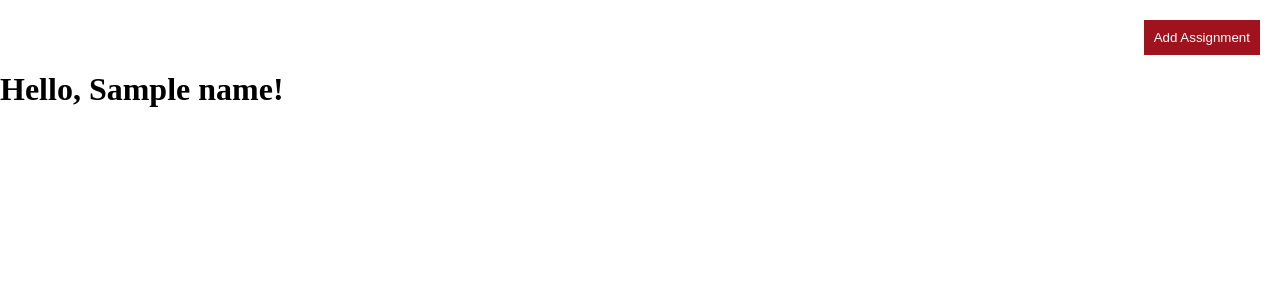
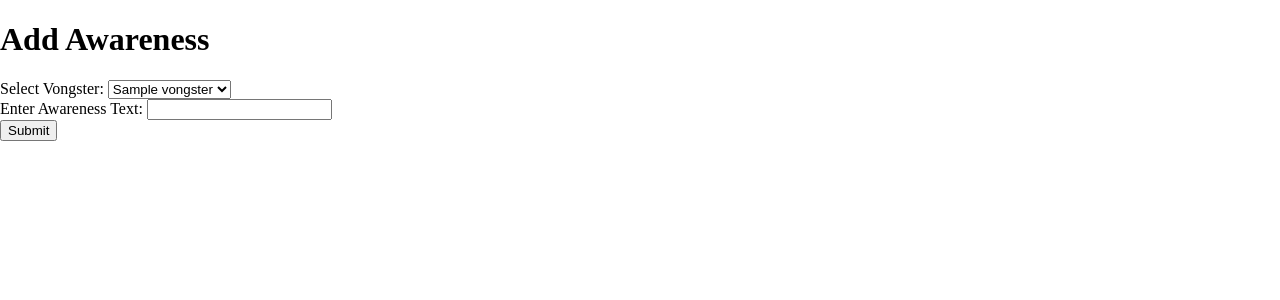
Before and after one commit to aishucb/hub_prelogin_2nd, a Flask app: template templates/awerness_add.html in a window 1280 px wide. Shown: the part 50-350 px from the top of the page. Run offline with Flask 3, Linux system fonts and the light colour scheme; the template is opened without the code that fills it: most values are stand-ins (such as "Sample title", 1, 10 or a date in 2020).

Commit message:
first commit

```diff
--- a/app.py
+++ b/app.py
@@ -161,7 +161,24 @@ def awerness_admin():
 
 @app.route('/add_awerness')
 def add_awerness():
-    return render_template('awerness_add.html')
+    mysql_db_config = {
+    'host': '127.0.0.1',
+    'user': 'vongle',
+    'password': 'ashiv3377',
+    'database': 'osqacademy',
+}
+    try:
+        mysql_connection = mysql.connector.connect(**mysql_db_config)
+        if mysql_connection.is_connected():
+            cursor = mysql_connection.cursor()
+            query = "select id,username from mdl_user where department='vongster';"
+
+            cursor.execute(query)
+            vongster_names = cursor.fetchall()
+    except mysql.connector.Error as err:
+        return f"Error: {err}"
+
+    return render_template('awerness_add.html',vongster_names=vongster_names)
 
 
 if __name__ == '__main__':
--- a/templates/awerness_add.html
+++ b/templates/awerness_add.html
@@ -4,7 +4,7 @@
     <meta charset="UTF-8">
     <meta http-equiv="X-UA-Compatible" content="IE=edge">
     <meta name="viewport" content="width=device-width, initial-scale=1.0">
-    <title>Flask Template Example</title>
+    <title>Add Awareness</title>
     <style>
         body
         {
@@ -17,33 +17,28 @@
             background-color: #9F121E;
             margin: 0px;
         }
-        #add {
-            height: 50px;
-            width: 100%;
-            background-color: #ffffff;
-            margin: 0px;
-        }
-        #add button{
-            position: Absolute;
-            right: 20px;
-            margin-top: 20px;
-            padding:10px;
-            color: #ffffff;
-            background-color: #9F121E;
-            border: 0px;
-        }
-
     </style>
 </head>
 <body>
     <div id="header"></div>
-    <div id="add"><button id="myButton">Add Assignment</button></div>
-    <h1>Hello, {{ name }}!</h1>
+    <h1>Add Awareness</h1>
 
-    <script type="text/javascript">
-        document.getElementById("myButton").onclick = function () {
-            location.href = "/add_awerness";
-        };
-    </script>
+    <form method="post" action="/submit_awerness">
+        <label for="vongster_dropdown">Select Vongster:</label>
+        <select id="vongster_dropdown" name="selected_vongster">
+            {% for vongster in vongster_names %}
+                <option value="{{ vongster[0] }}">{{ vongster[1] }}</option>
+            {% endfor %}
+        </select>
+
+        <br>
+
+        <label for="awareness_text">Enter Awareness Text:</label>
+        <input type="text" id="awareness_text" name="awareness_text" required>
+
+        <br>
+
+        <button type="submit">Submit</button>
+    </form>
 </body>
 </html>
```
